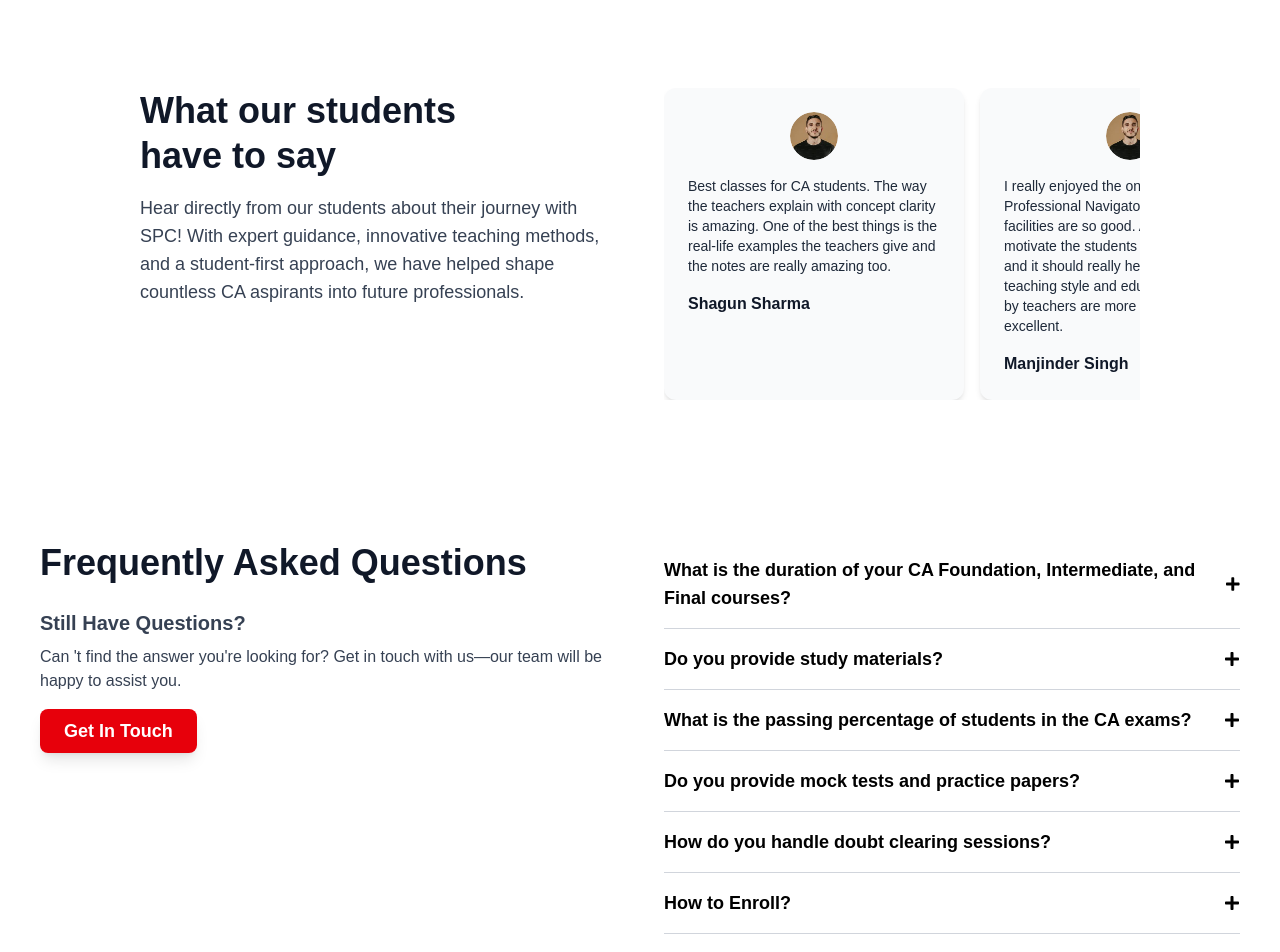
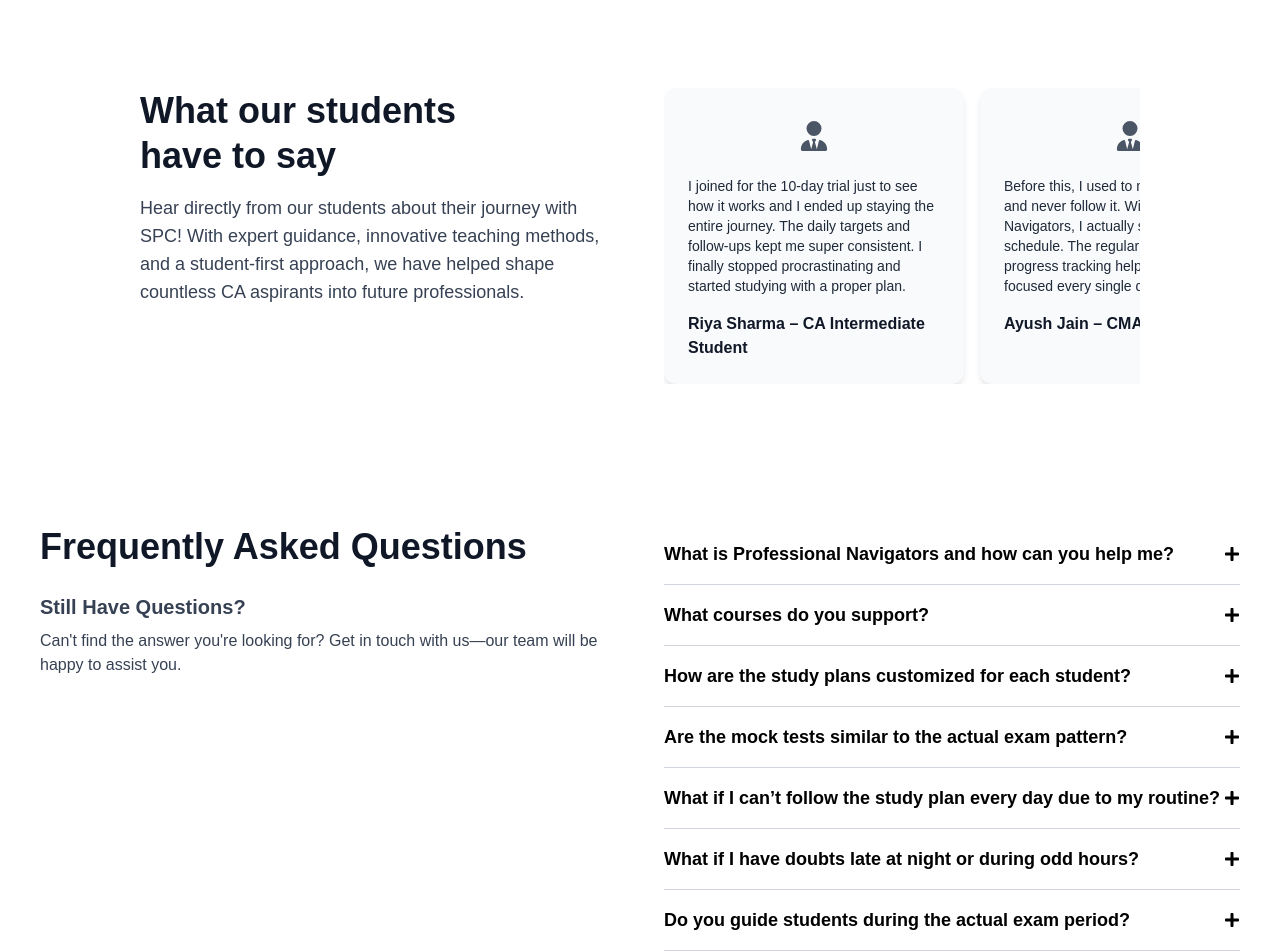
Before and after one commit to viratpatel1/professionalNavigators, a Next.js app: page / in a window 1280 px wide. Shown: the part 2640-3592 px from the top of the page. Built offline with nearby package versions, Linux system fonts and the light colour scheme.

Commit message:
content changes

```diff
--- a/app/components/FaqSection.tsx
+++ b/app/components/FaqSection.tsx
@@ -4,33 +4,45 @@ import { FaPlus, FaMinus } from 'react-icons/fa';
 
 const faqs = [
   {
-    question: 'What is the duration of your CA Foundation, Intermediate, and Final courses?',
-    answer: 'The duration varies: Foundation (4-5 months), Intermediate (6-8 months), Final (8-10 months).',
+    question: 'What is Professional Navigators and how can you help me?',
+    answer: 'Professional Navigators is your dedicated partner in preparing for professional courses. We provide mock tests, personalized study plans, daily targets, regular follow-ups, and expert doubt-solving to ensure you’re fully prepared to clear your exams.',
   },
   {
-    question: 'Do you provide study materials?',
-    answer: 'Yes, we provide comprehensive study material and notes.',
+    question: 'What courses do you support?',
+    answer: "We support students pursuing various professional courses such as CA, CS, CMA, and similar qualifications. If you're unsure whether we cater to your course, feel free to reach out and we’ll guide you.",
   },
   {
-    question: 'What is the passing percentage of students in the CA exams?',
-    answer: 'Our students consistently outperform national averages in all levels of CA exams.',
+    question: 'How are the study plans customized for each student?',
+    answer: 'Our study plans are designed after understanding your academic background, daily schedule, study pace, and goals. We tailor the plan to suit your routine while ensuring optimal coverage of the syllabus.',
   },
   {
-    question: 'Do you provide mock tests and practice papers?',
-    answer: 'Yes! We regularly conduct mock tests and provide practice papers.',
+    question: 'Are the mock tests similar to the actual exam pattern?',
+    answer: 'Yes, our mock tests are structured to simulate real exam conditions and patterns. This helps reduce exam anxiety and gives you a clear idea of your preparation level.',
   },
   {
-    question: 'How do you handle doubt clearing sessions?',
-    answer: 'We have scheduled doubt-clearing sessions with faculty after every topic.',
+    question: 'What if I can’t follow the study plan every day due to my routine?',
+    answer: 'That’s perfectly okay! We understand life gets busy. Our team conducts regular follow-ups and can adjust your plan if needed to keep you on track without stress.',
   },
   {
-    question: 'How to Enroll?',
-    answer: 'You can enroll via our website or by contacting our team directly.',
+    question: 'What if I have doubts late at night or during odd hours?',
+    answer: 'We aim to resolve your doubts as quickly as possible. While we may not be available 24/7, we prioritize timely doubt-solving and ensure your queries are addressed promptly during our working hours.',
   },
   {
-    question: 'Can I avail a demo class?',
-    answer: 'Yes, we offer demo classes for interested students before enrollment.',
+    question: 'Do you guide students during the actual exam period?',
+    answer: 'Absolutely! We provide strategic guidance, motivation, and personalized attention during the exam period to help you stay confident and composed.',
   },
+  {
+    question: 'What is the total cost of the program? Are there any hidden charges?',
+    answer: "The program is priced in a way that gives you full value without any hidden charges. Instead of spending on expensive test series or random resources you may not even use, you get a complete, guided plan here that actually keeps you on track. Many students end up wasting more money jumping between things. With us, you invest once—and get full support till you clear. It's worth every bit.",
+  },
+  {
+    question: "What if I don't clear my exam on the first attempt? Will I have to pay again?",
+    answer: "Our primary goal is to help you clear the exam in one go. However, we understand that sometimes things don’t go as planned. If you’re unable to clear in one attempt or could only prepare for one group due to time constraints, we will extend our services at no extra cost until you clear your exam. We are with you until success!",
+  },
+  {
+    question: "How do I enroll and start my preparation?",
+    answer: "You can contact us via our website or social media handles to register. Once enrolled, our team will connect with you to begin the onboarding and personalized planning process.",
+  }
 ];
 
 export default function FaqSection() {
@@ -49,21 +61,21 @@ export default function FaqSection() {
           <h2 className="text-3xl md:text-4xl font-bold text-gray-900 leading-tight mb-6">Frequently Asked Questions</h2>
           <h4 className="text-xl font-semibold mb-2 text-gray-700">Still Have Questions?</h4>
           <p className="text-gray-700 mb-6">
-            Can &apos;t find the answer you&apos;re looking for? Get in touch with us—our team will be happy to assist you.
+            Can't find the answer you're looking for? Get in touch with us—our team will be happy to assist you.
           </p>
           {/* <button className="bg-red-600 text-white font-semibold px-6 py-3 rounded hover:bg-red-700 transition">
             Get In Touch
           </button> */}
-          <button>
+          {/* <button>
             <a
               href="https://docs.google.com/forms/d/e/1FAIpQLSfNH28gAsmQC5RKNX1IaxI0-Aa1coZJy8JAcXhKJl0u6nP54Q/viewform?usp=sharing"
               target="_blank"
               rel="noopener noreferrer"
               className="bg-red-600 text-white px-6 py-3 rounded-lg shadow-lg font-bold text-lg hover:bg-white hover:text-red-600 transition duration-300"
             >
-              Get In Touch
+             Get In Touch
             </a>
-          </button>
+          </button> */}
         </div>
 
         {/* Right FAQ Accordion */}
--- a/app/components/Footer.tsx
+++ b/app/components/Footer.tsx
@@ -16,66 +16,52 @@ export default function Footer() {
             />
             <div>
               <h4 className="font-bold text-lg">Professional Navigators</h4>
-              <p className="text-sm text-gray-400">Empowering CA Aspirants since 2010</p>
+              <p className="text-sm text-gray-400">Empowering CA Aspirants since 2023</p>
             </div>
-          </div>
-
-          <div className="space-y-2">
-            <h4 className="font-semibold text-white text-lg mb-1">Get in Touch</h4>
-
-            {/* Email */}
-            {/* <div className="flex items-center text-gray-300 gap-2"> */}
-            {/* <MdEmail className="text-red-500 text-xl" style={{display:"inline"}}/> */}
-            <a
-              href="mailto:professionalnavigators135@gmail.com"
-              rel="noopener noreferrer"
-              className="hover:text-white transition-colors duration-200"
-            >
-              professionalnavigators135@gmail.com
-            </a>
-            {/* </div> */}
-
-            {/* Phone */}
-            <a
-              href="tel:8369731150"
-              className="text-gray-300 hover:text-white block transition-colors duration-200"
-            >
-              Phone: 8369731150
-            </a>
           </div>
         </div>
 
         {/* Navigation Links */}
-        <div>
+        {/* <div>
           <h4 className="font-semibold text-white text-lg mb-4">Home</h4>
           <ul className="text-gray-300 space-y-2 text-sm">
             <li><a href="#" className="hover:text-white">Home</a></li>
             <li><a href="#footer" className="hover:text-white">Contact Us</a></li>
           </ul>
-        </div>
+        </div> */}
 
         <div>
           <h4 className="font-semibold text-white text-lg mb-4">Courses</h4>
           <ul className="text-gray-300 space-y-2 text-sm">
             <li><a href="#" className="hover:text-white">CA Foundation</a></li>
             <li><a href="#" className="hover:text-white">CA Inter</a></li>
+            <li><a href="#" className="hover:text-white">CMA</a></li>
           </ul>
         </div>
 
         <div>
-          <h4 className="font-semibold text-white text-lg mb-4">Quick Links</h4>
+          <h4 className="font-semibold text-white text-lg mb-4">Get in Touch</h4>
           <ul className="text-gray-300 space-y-2 text-sm">
-            <li><a href="#" className="hover:text-white">Terms of Service</a></li>
-            {/* <li><a href="#" className="hover:text-white">Our Partners</a></li>
-            <li><a href="#" className="hover:text-white">Career</a></li> */}
-            <li><a href="#" className="hover:text-white">ICAI</a></li>
+            <li> <a
+              href="mailto:professionalnavigators135@gmail.com"
+              rel="noopener noreferrer"
+              className="hover:text-white transition-colors duration-200"
+            >
+              Email:professionalnavigators135@gmail.com
+            </a></li>
+            <li><a
+              href="tel:8369731150"
+              className="text-gray-300 hover:text-white block transition-colors duration-200"
+            >
+              Phone: 8369731150
+            </a></li>
           </ul>
         </div>
       </div>
 
       {/* Bottom Footer Line */}
       <div className="mt-12 border-t border-gray-700 pt-6 text-center text-sm text-gray-400">
-        © {new Date().getFullYear()} Professional Navigators. All rights reserved.
+        © 2023 Professional Navigators. All rights reserved.
       </div>
     </footer>
   );
--- a/app/components/ModeOfTeaching.tsx
+++ b/app/components/ModeOfTeaching.tsx
@@ -1,45 +1,50 @@
 import Image from "next/image";
+import { FaClipboardCheck, FaBullseye, FaBookOpen } from "react-icons/fa";
+import { MdOutlineEventNote, MdOutlineAssistant } from "react-icons/md";
+import { AiOutlineReload } from "react-icons/ai";
+import { IoMdHelpCircleOutline } from "react-icons/io";
+
 
 const modes = [
   {
     title: "Mock Tests for Self-Evaluation",
-    icon: "/images/down.jpeg",
+    icon: <FaClipboardCheck className="w-full h-full text-blue-600" />,
     description:
       "Identify your strengths and areas of improvement. Experience exam-like conditions.",
   },
   {
     title: "Customized Study Plans",
-    icon: "/images/down.jpeg",
+    icon: <MdOutlineEventNote className="w-full h-full text-green-600" />,
     description:
       "Tailored to your routine and convenience. Designed to optimize your preparation.",
   },
   {
     title: "Daily Study Targets",
-    icon: "/images/down.jpeg",
+    icon: <FaBullseye className="w-full h-full text-red-500" />,
     description:
       "Stay focused and disciplined. Clear milestones to achieve daily progress.",
   },
   {
     title: "Regular Follow-Ups",
-    icon: "/images/down.jpeg",
+    icon: <AiOutlineReload className="w-full h-full text-yellow-500" />,
     description:
       "Session-wise follow-ups for accountability. Ensure consistent progress throughout the day.",
   },
   {
     title: "Timely Doubt Solving",
-    icon: "/images/down.jpeg",
+    icon: <IoMdHelpCircleOutline className="w-full h-full text-purple-500" />,
     description:
       "Instant solutions to your queries. Expert guidance to clear concepts.",
   },
   {
     title: "Comprehensive Test Series",
-    icon: "/images/down.jpeg",
+    icon: <FaBookOpen className="w-full h-full text-indigo-600" />,
     description:
       "Test series for rigorous practice. Sharpen your exam readiness.",
   },
   {
     title: "Exam Period Guidance",
-    icon: "/images/down.jpeg",
+    icon: <MdOutlineAssistant className="w-full h-full text-pink-500" />,
     description:
       "Personalized attention during critical times. Boost confidence with strategic support.",
   },
@@ -75,13 +80,29 @@ export default function ModeOfTeaching() {
               key={index}
               className="bg-gray-100 p-6 rounded-xl shadow-md hover:shadow-xl transition w-full sm:w-[45%] lg:w-[22%] flex flex-col items-center text-center"
             >
+              <div className="w-16 h-16 mb-4 flex items-center justify-center rounded-full bg-white shadow-inner">
+                {mode.icon}
+              </div>
+              <h3 className="font-semibold text-lg text-gray-700 mb-2">{mode.title}</h3>
+              <p className="text-sm text-gray-600">{mode.description}</p>
+            </div>
+          ))}
+        </div>
+
+
+        {/* <div className="flex flex-wrap justify-center gap-10 max-w-7xl mx-auto">
+          {modes.map((mode, index) => (
+            <div
+              key={index}
+              className="bg-gray-100 p-6 rounded-xl shadow-md hover:shadow-xl transition w-full sm:w-[45%] lg:w-[22%] flex flex-col items-center text-center"
+            >
               <div className="w-16 h-16 mx-auto mb-4">
                 <Image
                   src={mode.icon}
                   alt={mode.title}
                   width={64}
                   height={64}
-                  // className="object-contain"
+                  className="object-contain"
                   className="w-full h-full object-cover rounded-full"
                 />
               </div>
@@ -89,7 +110,7 @@ export default function ModeOfTeaching() {
               <p className="text-sm text-gray-600">{mode.description}</p>
             </div>
           ))}
-        </div>
+        </div> */}
 
 
       </section>
@@ -169,7 +190,7 @@ export default function ModeOfTeaching() {
                 src={faculty.img}
                 alt={faculty.name}
                 className="w-28 h-28 object-contain mx-auto mb-4"
-                // className="w-full h-full object-cover rounded-full"
+              // className="w-full h-full object-cover rounded-full"
               />
               <h3 className="text-red-600 font-bold text-lg uppercase">{faculty.name}</h3>
               <p className="text-gray-800 mt-2 text-sm">{faculty.experience} of teaching experience</p>
--- a/app/components/Testimonial.tsx
+++ b/app/components/Testimonial.tsx
@@ -1,25 +1,40 @@
 'use client'; // For Next.js app directory, ensure it's a client component
 
 import { useEffect, useRef, useState } from 'react';
-import Image from 'next/image';
+// import Image from 'next/image';
+// import { CgProfile } from 'react-icons/cg';
+import { FaUserTie } from 'react-icons/fa6';
 
 export default function TestimonialSection() {
     const testimonials = [
         {
-            name: "Shagun Sharma",
-            feedback:
-                "Best classes for CA students. The way the teachers explain with concept clarity is amazing. One of the best things is the real-life examples the teachers give and the notes are really amazing too.",
+            name: "Riya Sharma – CA Intermediate Student",
+            feedback: "I joined for the 10-day trial just to see how it works and I ended up staying the entire journey. The daily targets and follow-ups kept me super consistent. I finally stopped procrastinating and started studying with a proper plan."
         },
         {
-            name: "Manjinder Singh",
-            feedback:
-                "I really enjoyed the online course Professional Navigator classes. All the facilities are so good. All the teachers motivate the students to crack the exam and it should really help us. All in all teaching style and education provided by teachers are more effective and excellent.",
+            name: "Ayush Jain – CMA Final Student",
+            feedback: "Before this, I used to make a timetable and never follow it. With Professional Navigators, I actually stuck to my schedule. The regular tests and progress tracking helped me stay focused every single day.",
         },
         {
-            name: "Gautam Miglani",
-            feedback:
-                "I’m a CA Intermediate student. I came across the Best Faculty for CA course which Professional Navigator Classes. I am extremely satisfied with the quality of classes. Moreover, prices are affordable too.",
+            name: "Meenal Deshpande – CS Executive Student",
+            feedback: "The team didn’t just guide me—they kept checking in on my progress. Even during exams, they were there to motivate me. It felt like I had someone walking beside me, not just giving instructions from afar."
         },
+        {
+            name: "Ravi Gupta – CA Foundation Student",
+            feedback: "What helped me most was the structure. I didn't have to think 'what should I do today?' It was already planned for me. Daily goals, consistent follow-ups, and quick doubt-solving made all the difference."
+        },
+        {
+            name: "Aditi Verma – CMA Inter Student",
+            feedback: "During the 10-day trial, I saw how serious they were about helping students. It wasn't just a test—it was real support. That trial gave me clarity and confidence to commit fully."
+        },
+        {
+            name: "Nikhil Mehra – CA Final Student",
+            feedback: "The mock tests were game-changing. I used to avoid them, but here they were regular and part of the routine. That helped me build exam stamina and understand my weak areas."
+        },
+        {
+            name: "Shruti Shah – CS Professional Student",
+            feedback: "What I loved was the personal attention. They remembered what I was working on, asked about my progress, and celebrated small wins. That kind of motivation kept me going, especially during tough phases."
+        }
     ];
 
     const scrollRef = useRef<HTMLDivElement>(null);
@@ -48,7 +63,6 @@ export default function TestimonialSection() {
         <section id="success" className="scroll-pt-0 pb-15 px-4 lg:px-35 bg-white relative overflow-hidden scroll-smooth">
             {/* Centered Section Label */}
             <div className="text-center mb-25">
-                {/* <p className="text-sm text-gray-500 uppercase tracking-widest font-semibold">Testimonials</p> */}
                 <h2 className="text-4xl font-extrabold text-black mb-12 text-center">Testimonials</h2>
             </div>
 
@@ -77,13 +91,8 @@ export default function TestimonialSection() {
                             <div className="flex flex-col gap-4">
                                 {/* Profile Icon */}
                                 <div className="w-12 h-12 rounded-full overflow-hidden flex items-center justify-center self-center">
-                                    <Image
-                                        src="/images/down.jpeg"
-                                        alt="Student profile picture"
-                                        width={48}
-                                        height={48}
-                                        className="w-full h-full object-cover rounded-full"
-                                    />
+                                    {/* <CgProfile className="text-3xl text-gray-600" /> */}
+                                    <FaUserTie className="text-3xl text-gray-600" />
                                 </div>
 
                                 {/* Feedback */}
@@ -94,6 +103,7 @@ export default function TestimonialSection() {
                             </div>
                         </div>
                     ))}
+
                 </div>
             </div>
         </section>
```
